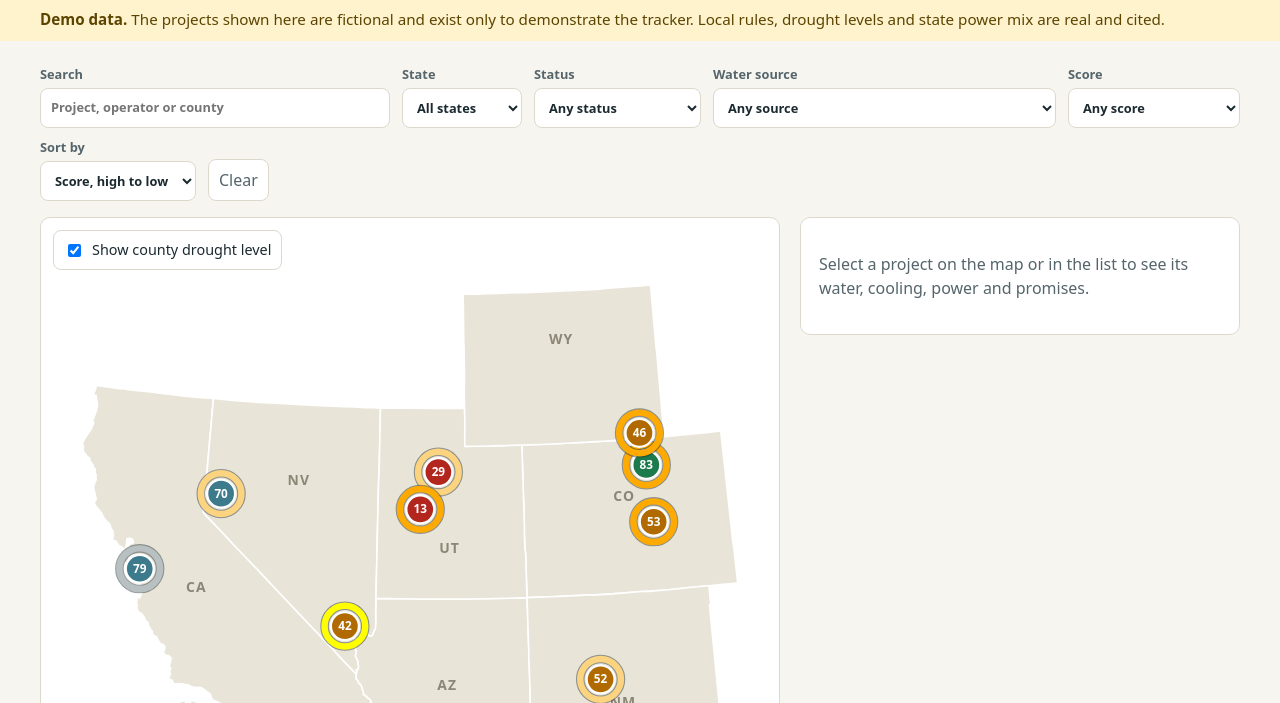
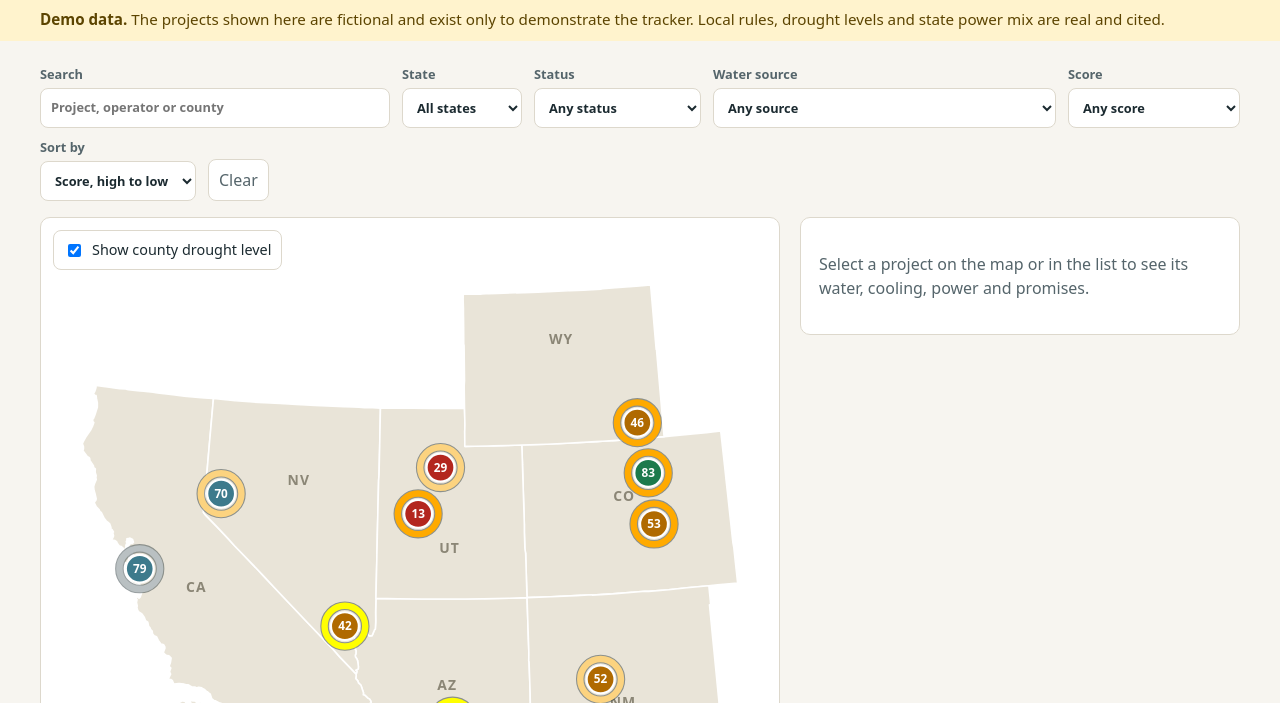
Before and after one commit to laufferw/Fides, a website with bundled scripts: page site/index.html in a window 1280 px wide. Shown: the part 97-800 px from the top of the page. Built offline with nearby package versions, Linux system fonts and the light colour scheme.

Commit message:
Spread overlapping map markers apart
Markers closer than 48 units (one ringed marker width) are nudged apart by
a small relaxation step in site/js/layout.js. A dot and leader line mark the
true location when a marker moves. Fixes the Arizona pair and the Front
Range / Wyoming cluster.

Co-Authored-By: Claude Opus 5.5 <noreply@anthropic.com>

```diff
--- a/site/css/style.css
+++ b/site/css/style.css
@@ -117,6 +117,8 @@ main.wrap { padding-top: 24px; padding-bottom: 48px; min-height: 60vh; }
 .map-land path { fill: var(--land); stroke: var(--land-line); stroke-width: 1.5; stroke-linejoin: round; }
 .map-state-label { fill: var(--land-label); font: 600 13px var(--font); text-anchor: middle; letter-spacing: 0.08em; }
 
+.map-leader { stroke: var(--ink); stroke-width: 1.5; opacity: 0.55; }
+.map-anchor { fill: var(--ink); opacity: 0.7; }
 .marker { cursor: pointer; }
 .marker-dot { fill: currentColor; stroke: var(--card); stroke-width: 2; }
 .marker-score { fill: var(--card); font: 700 11px var(--font); text-anchor: middle; pointer-events: none; }
--- /dev/null
+++ b/site/js/layout.js
@@ -0,0 +1,47 @@
+// Spread map markers that would overlap. Pure function, no DOM, so it can be
+// tested in Node.
+//
+// points: [{ id, x, y }] in screen units (the true, projected locations).
+// Returns a Map id -> { x, y } of display positions: each marker is moved the
+// least it can so that no two centres are closer than `gap`. Markers that do
+// not touch anything keep their exact position.
+
+export function spreadMarkers(points, { gap = 48, bounds = null, iterations = 200 } = {}) {
+  const pos = points.map((p) => ({ id: p.id, x: p.x, y: p.y, x0: p.x, y0: p.y }));
+
+  for (let step = 0; step < iterations; step++) {
+    let moved = false;
+    for (let i = 0; i < pos.length; i++) {
+      for (let j = i + 1; j < pos.length; j++) {
+        const a = pos[i], b = pos[j];
+        let dx = b.x - a.x, dy = b.y - a.y;
+        let d = Math.hypot(dx, dy);
+        if (d >= gap - 0.01) continue;
+        if (d < 1e-6) {
+          // Same spot: split along a direction fixed by the ids, so the result
+          // is stable between renders.
+          const angle = (hash(a.id + '|' + b.id) % 360) * Math.PI / 180;
+          dx = Math.cos(angle); dy = Math.sin(angle); d = 1;
+        }
+        const push = (gap - d) / 2 / d;
+        a.x -= dx * push; a.y -= dy * push;
+        b.x += dx * push; b.y += dy * push;
+        moved = true;
+      }
+    }
+    if (bounds) for (const p of pos) {
+      p.x = clamp(p.x, bounds.minX, bounds.maxX);
+      p.y = clamp(p.y, bounds.minY, bounds.maxY);
+    }
+    if (!moved) break;
+  }
+  return new Map(pos.map((p) => [p.id, { x: p.x, y: p.y }]));
+}
+
+const clamp = (v, lo, hi) => Math.min(hi, Math.max(lo, v));
+
+function hash(s) {
+  let h = 0;
+  for (const c of s) h = (h * 31 + c.charCodeAt(0)) >>> 0;
+  return h;
+}
--- a/site/js/map.js
+++ b/site/js/map.js
@@ -1,9 +1,14 @@
 // SVG map: state outlines plus one marker per project. No map library.
 
 import { svg } from './dom.js';
+import { spreadMarkers } from './layout.js';
 
 const WIDTH = 640;
 const PAD = 14;
+// A marker with its drought ring reaches 23 units from its centre; keep
+// centres 48 apart so rings never touch, and keep rings inside the frame.
+const MARKER_GAP = 48;
+const MARKER_EDGE = 23;
 const RAD = Math.PI / 180;
 
 // Albers equal-area conic projection centred on the interior West.
@@ -18,7 +23,7 @@ function albers(lon0 = -112, lat0 = 38, lat1 = 33, lat2 = 45) {
   };
 }
 
-function fitProjection(states) {
+export function fitProjection(states) {
   const raw = albers();
   let minX = Infinity, minY = Infinity, maxX = -Infinity, maxY = -Infinity;
   for (const state of states) for (const polygon of state.polygons) for (const point of polygon[0]) {
@@ -54,17 +59,33 @@ export function createMap(root, geo, { onSelect }) {
     const [x, y] = project(LABEL_AT[state.abbr]);
     land.append(svg('text', { x, y, class: 'map-state-label' }, state.abbr));
   }
+  // Leaders sit under the markers: a dot at the true location and a line to
+  // the marker when it had to be moved off a neighbour.
+  const leaders = svg('g', { class: 'map-leaders', 'aria-hidden': 'true' });
   const markers = svg('g', { class: 'map-markers' });
-  root.append(land, markers);
+  root.append(land, leaders, markers);
 
   // items: [{ project, score, ring }] where ring is an optional
   // { color, label } drawn around the marker by a data layer.
   function render(items, selectedId) {
     markers.replaceChildren();
-    // Draw low scores first so nothing hides behind a neighbour; selected last.
+    leaders.replaceChildren();
+    const truePos = new Map(items.map(({ project: p }) => [p.id, project([p.lon, p.lat])]));
+    const shown = spreadMarkers(
+      items.map(({ project: p }) => ({ id: p.id, x: truePos.get(p.id)[0], y: truePos.get(p.id)[1] })),
+      { gap: MARKER_GAP, bounds: { minX: MARKER_EDGE, maxX: WIDTH - MARKER_EDGE, minY: MARKER_EDGE, maxY: height - MARKER_EDGE } },
+    );
+    // Selected marker last so it sits on top.
     const ordered = [...items].sort((a, b) => (a.project.id === selectedId) - (b.project.id === selectedId));
     for (const { project: p, score, ring } of ordered) {
-      const [x, y] = project([p.lon, p.lat]);
+      const [tx, ty] = truePos.get(p.id);
+      const { x, y } = shown.get(p.id);
+      if (Math.hypot(x - tx, y - ty) > 1) {
+        leaders.append(
+          svg('line', { x1: tx.toFixed(1), y1: ty.toFixed(1), x2: x.toFixed(1), y2: y.toFixed(1), class: 'map-leader' }),
+          svg('circle', { cx: tx.toFixed(1), cy: ty.toFixed(1), r: 3, class: 'map-anchor' }),
+        );
+      }
       const selected = p.id === selectedId;
       const label = `${p.name}, ${p.county} County, ${p.state}. Fides score ${score.total}, ${score.band.label}.` + (ring ? ` ${ring.label}.` : '');
       const g = svg('g', {
```
Also changed, not shown: tests/layout.test.mjs (added, +59 -0 lines).
